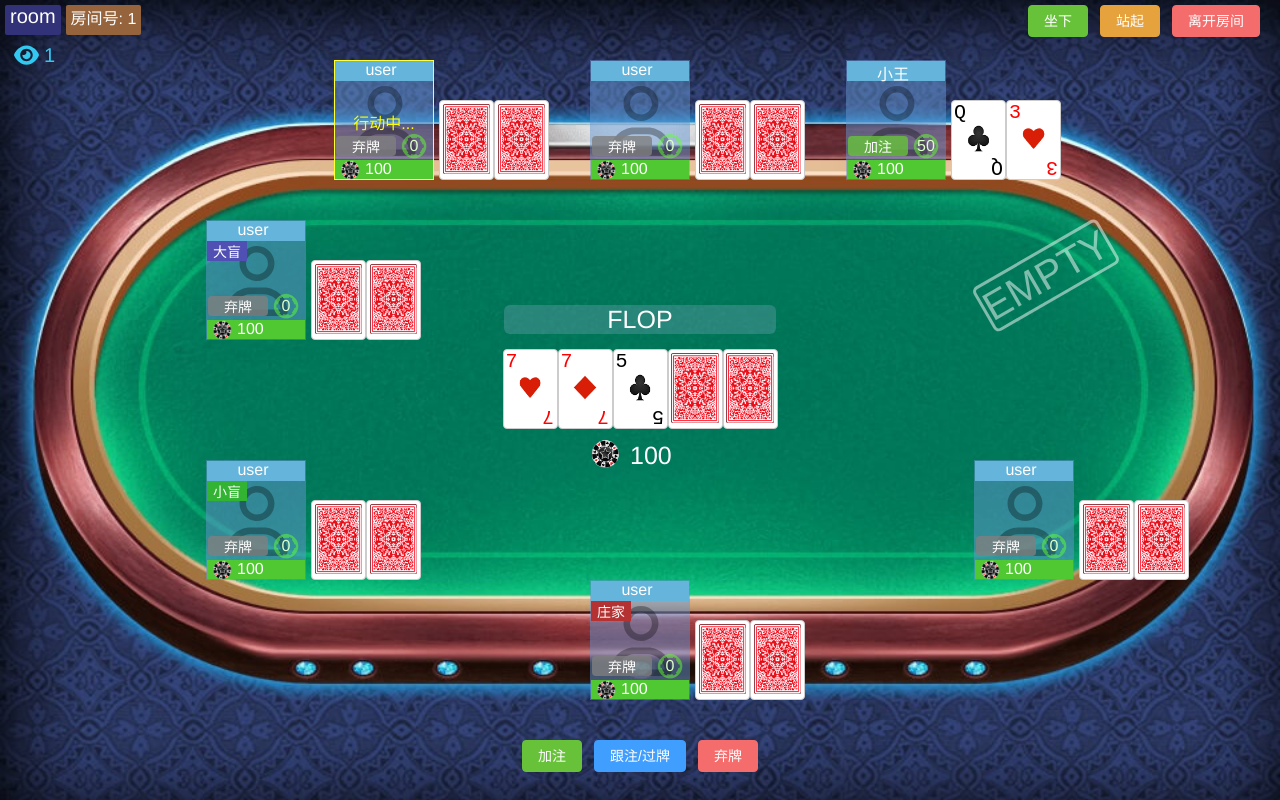
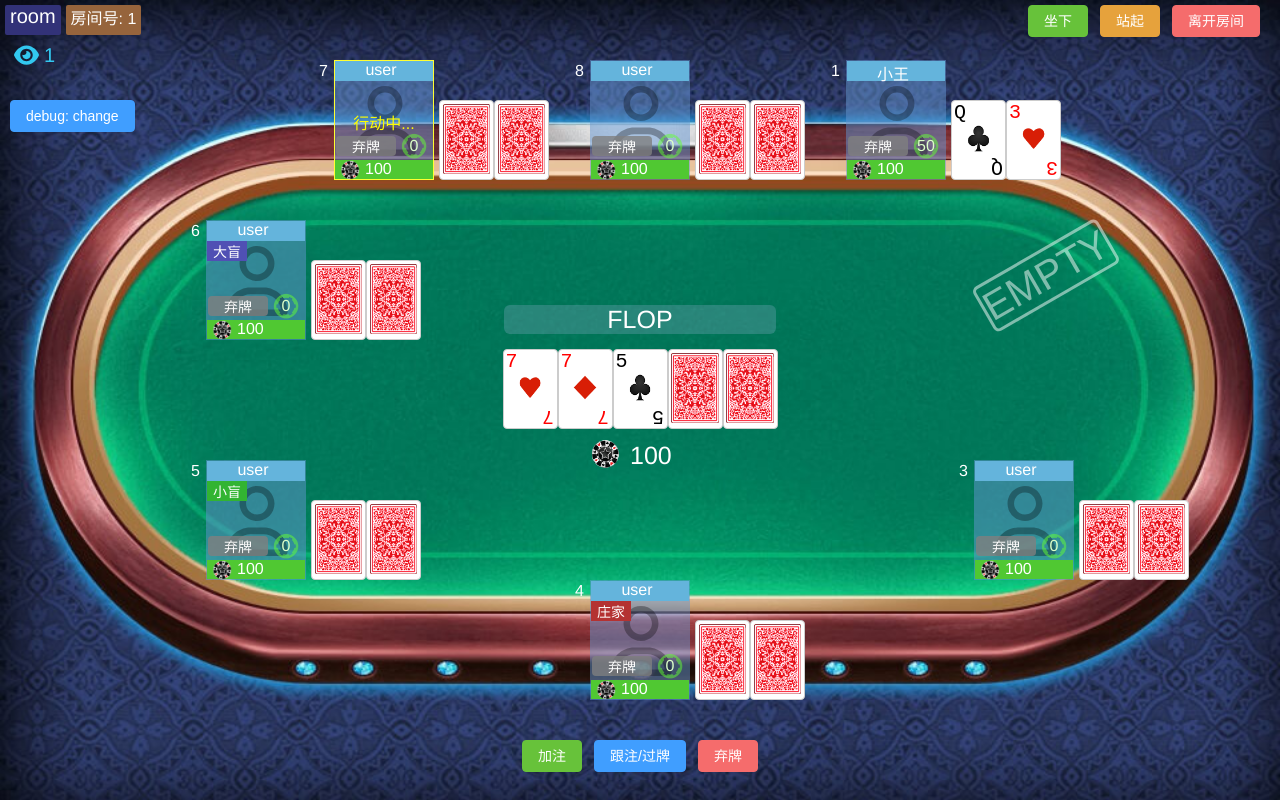
Before and after one commit to f31233456545/mini_game, a Vue app: page /1/1/content/1 in a window 1280 px wide. Built offline with nearby package versions, Linux system fonts and the light colour scheme.

Commit message:
feat: 显示seat_id;增加临时调试组件

```diff
--- a/src/components/Player.vue
+++ b/src/components/Player.vue
@@ -33,6 +33,10 @@
                 :value="i"
                 />
             </div>
+
+            <div class="seat-id">
+                {{playerInfo.seat_id}}
+            </div>
         </div>
     </div>
     <div :class="'empty p'+pos" v-else>
@@ -44,9 +48,9 @@
 
 <script>
 import Card from './Card.vue'
-
+import SimplePopup from './SimplePopup.vue'
 export default{
-    components:{Card},
+    components:{Card, SimplePopup},
     data(){
         return{
             lastActionDisplay: true, // 是否显示上个行动
@@ -105,9 +109,18 @@ export default{
             }
         }
     },
-    methods:{
-        setLastActionDisplay(flag){
-            this.lastActionDisplay = flag
+    watch:{
+        lastAction(newLastAction,oldLastAction){
+            const self = this
+            // alert("change!")
+            self.$popup(SimplePopup,{
+                top: `50%`,
+                left: `50%`,
+            },{
+                title: self.playerInfo.seat_id + " " + self.playerInfo.user_name,
+                message: self.lastAction[1],
+                duration: 1000,
+            })
         }
     }
 }
@@ -302,4 +315,12 @@ export default{
     left: 105px;
     top: 40px;
 }
+
+.seat-id{
+    position: absolute;
+    left: -15px;
+    top: 2px;
+    color: white;
+    text-align: center;
+}
 </style>
--- a/src/game-info.json
+++ b/src/game-info.json
@@ -8,7 +8,7 @@
         "stack_cnt": 100,
         "chip_cnt": 50,
         "folded": false,
-        "last_action": 2,
+        "last_action": 0,
         "hand_pokes": [12,29]
         },
         {
--- a/src/store/index.js
+++ b/src/store/index.js
@@ -41,6 +41,11 @@ const store = createStore({
         },
         setGameId(state, id) {
             state.inGameId = id
+        },
+        // debug 不是正式的方法
+        changeInfo(state) {
+            let x = state.gameInfo.user_infos[0].last_action
+            state.gameInfo.user_infos[0].last_action = (x+1)%3
         }
     },
     actions: {
--- a/src/views/PlayRoom.vue
+++ b/src/views/PlayRoom.vue
@@ -41,6 +41,11 @@
         </div>
     </div>
 
+    <!-- 调试用 -->
+    <div class="debug">
+        <el-button type="primary" @click="debug1">debug: change</el-button>
+    </div>
+
 </div>
 </template>
 
@@ -80,27 +85,28 @@ export default {
             message: '玩家5加注15,玩家6开始操作',
             duration: 0,
             offset: 100
-        });
+            })
         },
         sit() {
-      const self = this;
+            const self = this
             var sit_data = {
                 room_id:self.$route.params.room_id,
                 user_name:self.$route.params.userName
-      };
+            }
             request("sit", sit_data)
                 .then(function (res) {
                     switch (res.succeed) {
                     case true:
-            self.$message.success('已坐下！');
+                        self.$message.success('已坐下！')
+                        break
                     case false:
-            console("sit err!");
-            self.$message.error('发生错误！');
+                        console("sit err!")
+                        self.$message.error('发生错误！')
                     }
                 })
                 .catch((err) => {
                     console.log(err);
-        });
+                })
 
         },
         stand() {
@@ -111,43 +117,48 @@ export default {
             };
             request("stand", stand_data)
                 .then(function (res) {
-          console.log(res.data);
+                    console.log(res.data)
                     switch (res.succeed) {
                     case true:
-            self.$message.success('已站起！');
+                        self.$message.success('已站起！')
+                        break
                     case false:
-            self.$message.error('发生错误！');
-            console(succeed.message);
+                        self.$message.error('发生错误！')
+                        console(succeed.message)
                     }
                 })
                 .catch((err) => {
                     console.log(err);
-        });
-
+                })
         },
         exit_room() {
-      const self = this;
+            const self = this
             var exit_data = {
                 room_id:self.$route.params.room_id,
                 user_name:self.$route.params.userName
-      };
+            }
         request("exit_room", exit_data)
             .then(function (res) {
             switch (res.succeed) {
             case true:
-            self.$message.success('已退出房间！');
-            self.$store.exitRoom();
-            router.back();
+                self.$message.success('已退出房间！')
+                self.$store.exitRoom()
+                router.back()
+                break
             case false:
-            self.$message.error('发生错误！');
-              console(succeed.message);
+                self.$message.error('发生错误！')
+                console(succeed.message)
             }
             })
             .catch((err) => {
-          console.log(err);
+                console.log(err)
             });
 
         },
+        // debug
+        debug1(){
+            this.$store.commit('changeInfo')
+        }
     },
     mounted() {
       //this.$store.commit('enterRoom')
@@ -244,5 +255,10 @@ export default {
 
 }
 
-
+/* debug */
+.debug{
+    position: absolute;
+    top: 100px;
+    left: 10px;
+}
 </style>
```
Lines whose indentation alone changed are shown as unchanged.
